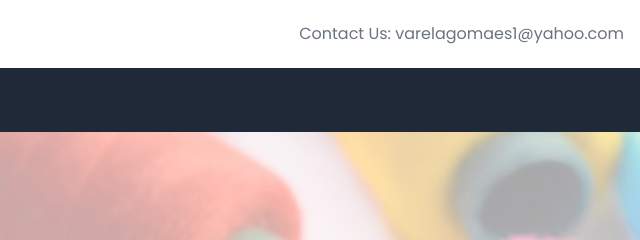
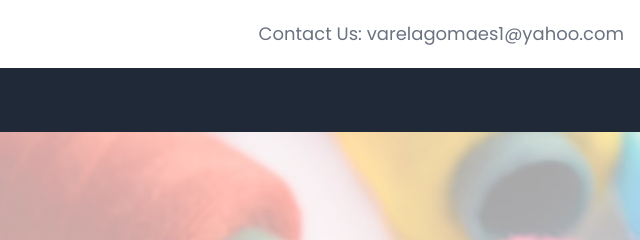
Before and after one commit to thenerdyones/fashionsite, a website: page public/index.html in a window 1280 px wide. Shown: the top 240 px of the page, 640-1280 px from the left. Drawn offline with Linux system fonts and the light colour scheme.

Commit message:
text-size change
changed Contact tesxt size

```diff
--- a/public/index.html
+++ b/public/index.html
@@ -28,7 +28,7 @@
                 <img src="./assets/images/logo2.png" alt="Logo" class="w-32">
             </a>
             <div class="flex items-center space-x-4">
-                <p class="text-gray-500 text md">
+                <p class="text-gray-500 text-xs md:text-lg">
                     Contact Us: varelagomaes1@yahoo.com
                 </p>
             </div>
```
